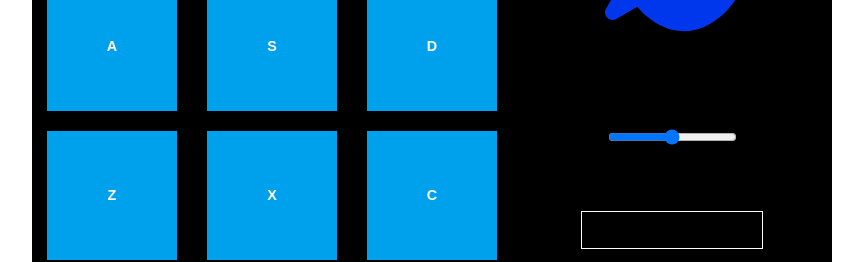
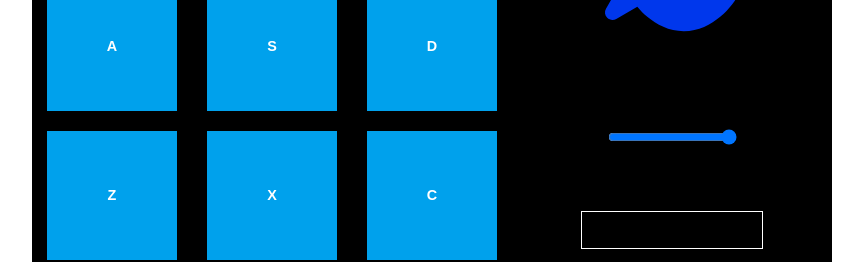
Before and after one commit to Lenindroid/caja-de-ritmos, a React (Vite) app: page / in a window 1280 px wide. Shown: the part 362-624 px from the top of the page, without its empty margins (216-1079 px from the left). Built offline with nearby package versions, Linux system fonts and the light colour scheme.

Commit message:
Volume works perfectly

```diff
--- a/src/components/DrumMachine.jsx
+++ b/src/components/DrumMachine.jsx
@@ -4,10 +4,11 @@ import SideElements from './SideElements'
 
 function DrumMachine() {
   const [currentInstrument, setInstrument] = useState('');
+  const [currentVolume, setVolume] = useState(1);
   return (
     <div className="caja-de-ritmos" id="drum-machine">
-      <InstrumentsGrid setInstrument={setInstrument}/>
-      <SideElements instrument={currentInstrument}/>
+      <InstrumentsGrid setInstrument={setInstrument} currentVolume={currentVolume}/>
+      <SideElements instrument={currentInstrument} setVolume={setVolume}/>
     </div>
   )
 }
--- a/src/components/Instrument.jsx
+++ b/src/components/Instrument.jsx
@@ -1,12 +1,13 @@
 import React, { useEffect, useRef } from 'react'
 
-function Instrument({ children, id, src, description, setInstrument }) {
+function Instrument({ children, id, src, description, setInstrument, currentVolume }) {
   const audioRef = useRef(null);
   const buttonRef = useRef(null);
 
   function playInstrument() {
     if(audioRef.current) {
       audioRef.current.currentTime = 0;
+      audioRef.current.volume = currentVolume;
       audioRef.current.play();
       setInstrument(description);
     }
--- a/src/components/InstrumentsGrid.jsx
+++ b/src/components/InstrumentsGrid.jsx
@@ -1,18 +1,18 @@
 import React from 'react'
 import Instrument from './Instrument'
 
-function InstrumentsGrid({setInstrument}) {
+function InstrumentsGrid({setInstrument, currentVolume}) {
   return (
     <div className="pad-grid">
-      <Instrument id="piano-key" src="/sounds/piano.mp3" description="Piano" setInstrument={setInstrument}>Q</Instrument>
-      <Instrument id="guitar" src="/sounds/guitar.mp3" description="Guitar" setInstrument={setInstrument}>W</Instrument>
-      <Instrument id="heater-1" src="https://cdn.freecodecamp.org/testable-projects-fcc/audio/Heater-1.mp3" description="Heater 1" setInstrument={setInstrument}>E</Instrument>
-      <Instrument id="heater-2" src="https://cdn.freecodecamp.org/testable-projects-fcc/audio/Heater-2.mp3" description="Heater 2" setInstrument={setInstrument}>A</Instrument>
-      <Instrument id="heater-3" src="https://cdn.freecodecamp.org/testable-projects-fcc/audio/Heater-3.mp3" description="Heater 3" setInstrument={setInstrument}>S</Instrument>
-      <Instrument id="dog-bark" src="/sounds/dog-bark.mp3" description="Dog bark" setInstrument={setInstrument}>D</Instrument>
-      <Instrument id="open-hh" src="https://cdn.freecodecamp.org/testable-projects-fcc/audio/Dsc_Oh.mp3" description="Open HH" setInstrument={setInstrument}>Z</Instrument>
-      <Instrument id="clap" src="https://cdn.freecodecamp.org/testable-projects-fcc/audio/Heater-6.mp3" description="Clap" setInstrument={setInstrument}>X</Instrument>
-      <Instrument id="cat-meow" src="sounds/meow.mp3" description="Cat meow" setInstrument={setInstrument}>C</Instrument>
+      <Instrument id="piano-key" src="/sounds/piano.mp3" description="Piano" setInstrument={setInstrument} currentVolume={currentVolume}>Q</Instrument>
+      <Instrument id="guitar" src="/sounds/guitar.mp3" description="Guitar" setInstrument={setInstrument} currentVolume={currentVolume}>W</Instrument>
+      <Instrument id="heater-1" src="https://cdn.freecodecamp.org/testable-projects-fcc/audio/Heater-1.mp3" description="Heater 1" setInstrument={setInstrument} currentVolume={currentVolume}>E</Instrument>
+      <Instrument id="heater-2" src="https://cdn.freecodecamp.org/testable-projects-fcc/audio/Heater-2.mp3" description="Heater 2" setInstrument={setInstrument} currentVolume={currentVolume}>A</Instrument>
+      <Instrument id="heater-3" src="https://cdn.freecodecamp.org/testable-projects-fcc/audio/Heater-3.mp3" description="Heater 3" setInstrument={setInstrument} currentVolume={currentVolume}>S</Instrument>
+      <Instrument id="dog-bark" src="/sounds/dog-bark.mp3" description="Dog bark" setInstrument={setInstrument} currentVolume={currentVolume}>D</Instrument>
+      <Instrument id="open-hh" src="https://cdn.freecodecamp.org/testable-projects-fcc/audio/Dsc_Oh.mp3" description="Open HH" setInstrument={setInstrument} currentVolume={currentVolume}>Z</Instrument>
+      <Instrument id="clap" src="https://cdn.freecodecamp.org/testable-projects-fcc/audio/Heater-6.mp3" description="Clap" setInstrument={setInstrument} currentVolume={currentVolume}>X</Instrument>
+      <Instrument id="cat-meow" src="sounds/meow.mp3" description="Cat meow" setInstrument={setInstrument} currentVolume={currentVolume}>C</Instrument>
     </div>
 
   )
--- a/src/components/SideElements.jsx
+++ b/src/components/SideElements.jsx
@@ -3,12 +3,12 @@ import FishButton from './FishButton'
 import VolumeBar from './VolumeBar'
 import Action from './Action'
 
-function SideElements({ instrument }) {
+function SideElements({ instrument, setVolume }) {
   return (
     <div className="controlers">
       <h1>SHARK DJ</h1>
       <FishButton />
-      <VolumeBar />
+      <VolumeBar setVolume={setVolume}/>
       <Action instrument={instrument}/>
     </div>
   )
--- a/src/components/VolumeBar.jsx
+++ b/src/components/VolumeBar.jsx
@@ -1,8 +1,13 @@
-import React from 'react'
+import React, { useRef } from 'react'
 
-function VolumeBar() {
+function VolumeBar({ setVolume }) {
+  const volumeRef = useRef(null);
+  function actualizarVolumen() {
+    setVolume(volumeRef.current.value);
+  }
+
   return (
-    <input type="range" orient="vertical"/>
+    <input type="range" orient="vertical" min="0" max="1" step="0.01" defaultValue={1} onChange={actualizarVolumen} ref={volumeRef}/>
   )
 }
 
--- a/src/index.css
+++ b/src/index.css
@@ -72,11 +72,12 @@ html, body, #root {
 
 input[type="range"] {
   height: 30%;
+  background-color: transparent;
 }
 
 input[type="range"]::-webkit-slider-runnable-track, input[type="range"]::-moz-range-track {
   height: 90%;
-  background: #00A1EC;
+  background-color: #00A1EC;
 }
 
 span {
```
